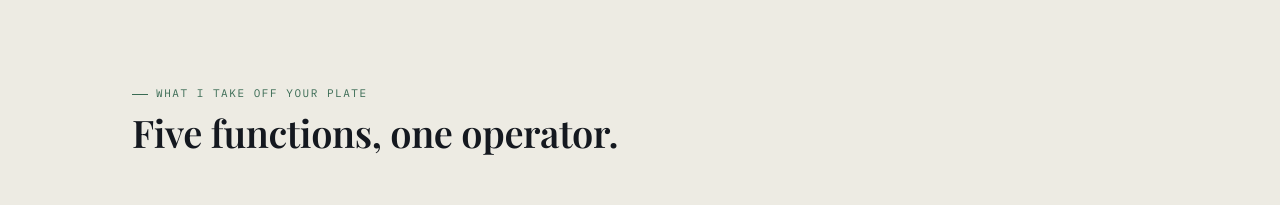
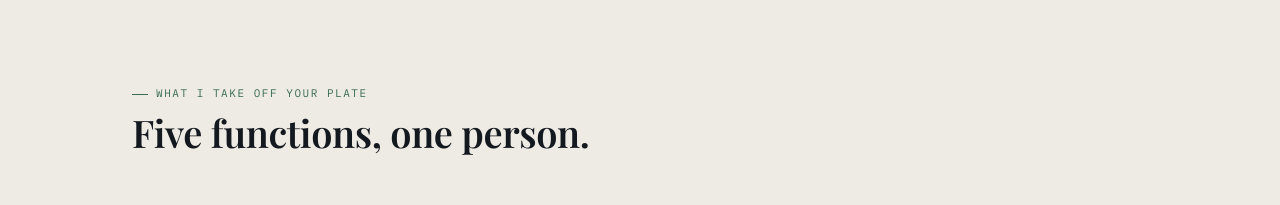
Before and after one commit to allanmunezjr/portfolio, a plain HTML site: page index.html in a window 1280 px wide. Shown: the part 1602-1807 px from the top of the page. Drawn offline with nearby package versions, Linux system fonts and the light colour scheme; a web font is replaced by a local one.

Commit message:
Update index.html

```diff
--- a/index.html
+++ b/index.html
@@ -383,7 +383,7 @@
       <div class="section-head">
         <div>
           <div class="eyebrow">What I take off your plate</div>
-          <h2>Five functions, one operator.</h2>
+          <h2>Five functions, one person.</h2>
         </div>
       </div>
       <div class="services">
```
